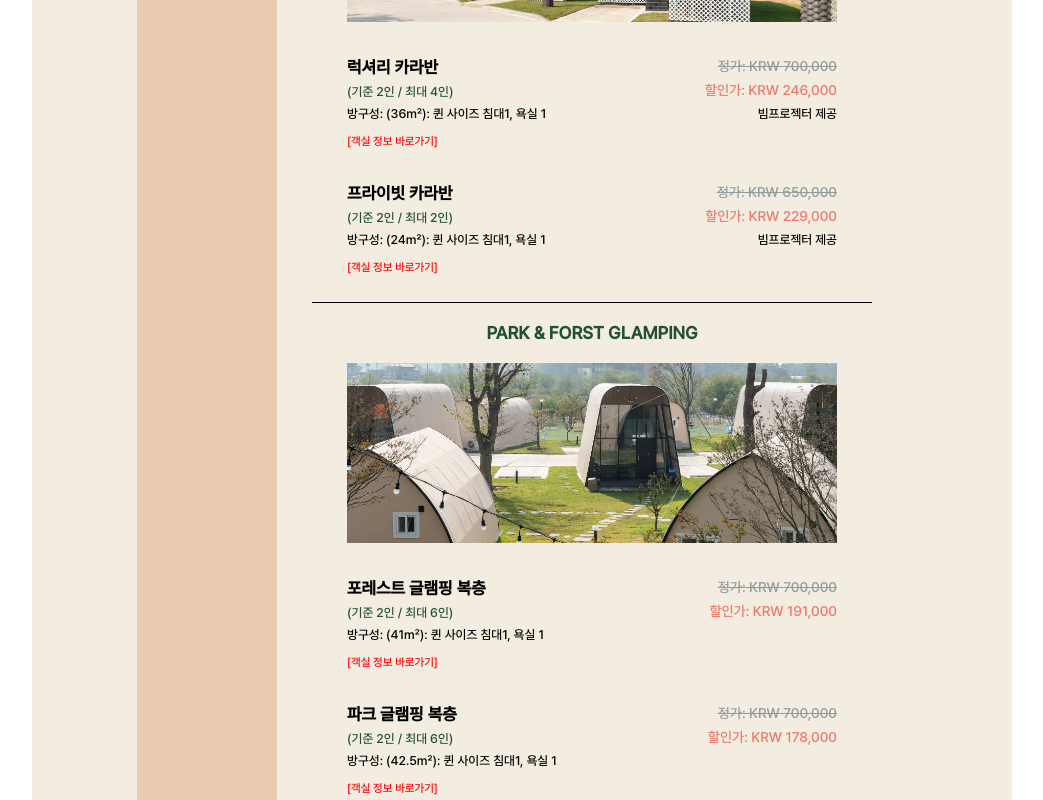
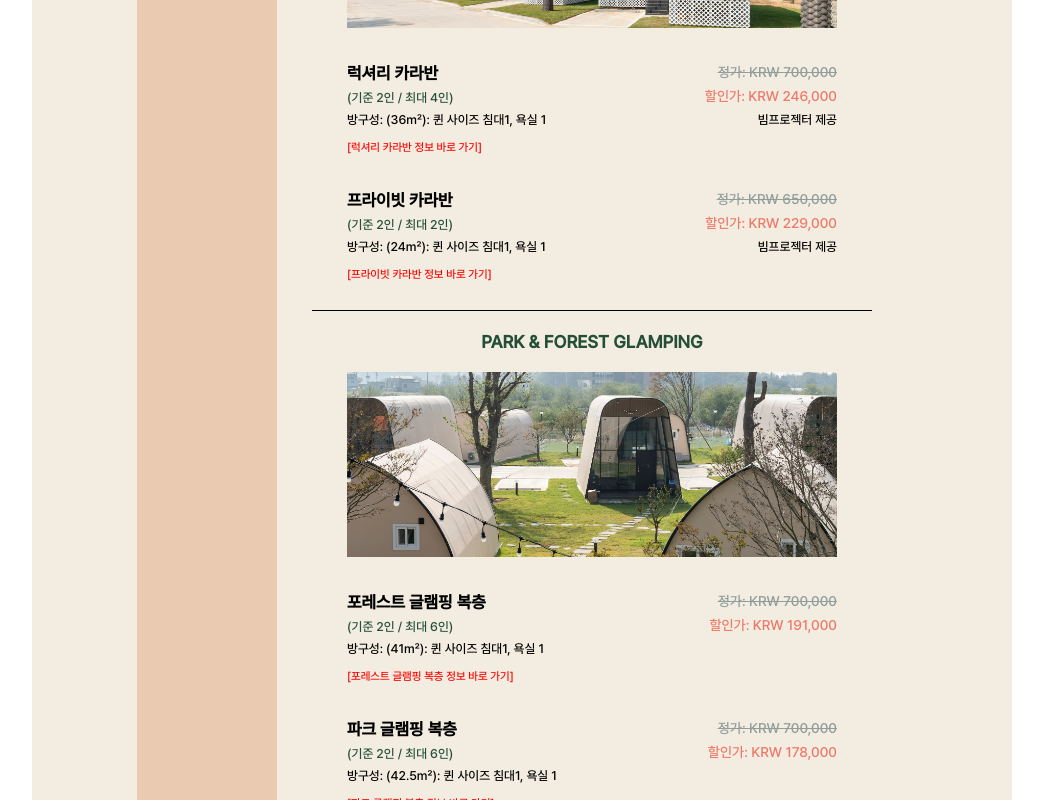
Before and after one commit to hogishim/sunjedahm, a React (Create React App) app: page / in a window 1280 px wide. Shown: the part 1060-1860 px from the top of the page, without its empty margins (118-1161 px from the left). Built offline with nearby package versions, Linux system fonts and the light colour scheme.

Commit message:
060225 피드백 반영 수정 완료

```diff
--- a/src/Body/Body.js
+++ b/src/Body/Body.js
@@ -68,17 +68,17 @@ const RightBox = styled.div`
   box-sizing: border-box;
 `;
 
-const Add = styled.div`
+// const Add = styled.div`
 
-height: 1.5rem;
-width: 40rem;
-display: flex;
-align-items: center;
-justify-content: center;
-margin-bottom: 1rem;
-color: #244E37;
+// height: 1.5rem;
+// width: 40rem;
+// display: flex;
+// align-items: center;
+// justify-content: center;
+// margin-bottom: 1rem;
+// color: #244E37;
 
-`
+// `
 
 const Body = () => {
   return (
@@ -104,7 +104,7 @@ const Body = () => {
             <RoomBox key="1" data={data[1]} />
 
             <Hr width="40rem" />
-            <Title text="PARK & FORST GLAMPING" />
+            <Title text="PARK & FOREST GLAMPING" />
             <Image src={forest}/>
             <RoomBox key="2" data={data[2]} />
             <RoomBox key="3" data={data[3]} />
@@ -122,7 +122,6 @@ const Body = () => {
             <RoomBox key="7" data={data[6]} />
             <RoomBox key="8" data={data[7]} />
             <RoomBox key="9" data={data[8]} />
-            <Add><b>※ 오션뷰 A/B 객실 구성은 동일합니다</b></Add>
           </RightBox>
         </Row>
 
@@ -133,9 +132,9 @@ const Body = () => {
           </RightBox>
         </Row>
 
-        <Row height="23rem">
-          <LeftBox height="23rem">예약 문의</LeftBox>
-          <RightBox height="23rem">
+        <Row height="21rem">
+          <LeftBox height="21rem">예약 문의</LeftBox>
+          <RightBox height="21rem">
             <ReserveInfo />
           </RightBox>
         </Row>
--- a/src/Body/TitleBox.js
+++ b/src/Body/TitleBox.js
@@ -18,7 +18,7 @@ const TitleBox = () =>{
 
     return(
         <Container >
-            <b>제휴사 고객님들을 위해 감성 럭셔리 리조트, 선재담에서 프로모션을 진행합니다!</b>
+            <b>감성 럭셔리 리조트 선재담이 제휴사 고객님을 위해 특별한 혜택을 마련했습니다. </b>
         </Container>
 
     )
--- a/src/RoomBox/ReserveInfo.js
+++ b/src/RoomBox/ReserveInfo.js
@@ -14,9 +14,12 @@ const Container = styled.div`
 const ButtonContainer = styled.div`
 
 width: 40rem;
+height: 3rem;
 display: flex;
-justify-content: center;
-margin: 1rem;
+justify-content: left;
+padding-left: 2rem;
+box-sizing: border-box;
+align-items: center;
 
 `
 
@@ -24,7 +27,7 @@ margin: 1rem;
 const TalkButton = styled.div`
 
 width: 15rem;
-height: 3rem;
+height: 2rem;
 background-color: #24e864;
 border-radius: 5rem;
 display: flex;
@@ -33,8 +36,8 @@ display: flex;
 
 const TalkImage = styled.img`
 
-width: 3rem;
-height: 3rem;
+width: 2rem;
+height: 2rem;
 
 
 `
@@ -42,7 +45,7 @@ height: 3rem;
 const TalkText = styled.div`
 
 width: 12rem;
-height: 3rem;
+height: 2rem;
 display: flex;
 align-items: center;
 justify-content: center;
@@ -65,7 +68,7 @@ const ResrveInfo = () => {
         <li>전화 010-7683-6220으로 예약 가능합니다.</li>
         <li>이메일 info@sunjedahm.com으로 예약 가능합니다. </li>
         <li>
-          네이버에서 ‘선재담’ 검색 후, ‘문의하기’ 클릭하여 네이버톡톡으로 예약
+          하단에 '네이버 톡톡 문의하기' 클릭하여 예약
           가능합니다.{" "}
         </li>
       </ul>
@@ -81,19 +84,15 @@ const ResrveInfo = () => {
       <ul>
         <li>예약 시 재직 중인 회사를 알려주시기 바랍니다.</li>
         <li>
-          객실 예약 시, 객실당 5만원의 사전 예약금을 지불하셔야 합니다. 차액은
-          체크인 시 현장에서 결제해 주시기 바랍니다.
+          객실 예약 시 객실당 5만원의 사전 예약금을 지불하셔야 하며, 차액은 체크인 시 현장에서 결제하시면 됩니다.
           <br />
-          입금 관련 상세 내용은 상담 후, 안내받으실 수 있습니다.{" "}
+          입금 관련 상세 내용은 상담 후 안내받으실 수 있습니다. {" "}
         </li>
         <li>
-          전화, 이메일, 또는 톡톡으로 예약 요청을 주시면, 검토 예약 확정 관련
-          내용을 안내드립니다.
+        전화, 이메일 또는 네이버 톡톡으로 예약 요청을 주시면 검토 후 예약 확정 관련 내용을 안내드리겠습니다.
         </li>
         <li>
-          일정 변경으로 방문이 어려우신 경우, 반드시 사전에 연락 부탁드립니다.
-          예약금은 10일 전까지 전 환불되며, 이후 숙소 정책에 따라 차등
-          환불됩니다.{" "}
+        일정 변경으로 방문이 어려운 경우에는 반드시 사전에 연락해 주시기 바랍니다. 예약금은 10일 전까지 전액 환불되며, 이후에는 숙소 정책에 따라 차등 환불됩니다.{" "}
         </li>
       </ul>
     </Container>
--- a/src/RoomBox/RoomBox.js
+++ b/src/RoomBox/RoomBox.js
@@ -25,6 +25,18 @@ const LinkBox = styled.div`
   color: red;
   font-size: 0.8rem;
 `;
+
+const LinkText1 = styled.div`
+
+cursor: default;
+
+`
+
+const LinkText2 = styled.div`
+
+cursor: default;
+
+`
 
 const LeftBox = styled.div`
   width: 20rem;
@@ -99,7 +111,7 @@ const handleClick = (link) => {
 
 const RoomBox = ({ data }) => {
   return (
-    <Container onClick={() => handleClick(data.link)}>
+    <Container>
       <InfoBox>
         <LeftBox>
           <UpperBox>
@@ -126,7 +138,10 @@ const RoomBox = ({ data }) => {
           </LowerBox>
         </RightBox>
       </InfoBox>
-      <LinkBox>[객실 정보 바로가기]</LinkBox>
+      <LinkBox>
+      <LinkText1 onClick={() => handleClick(data.link)}>[{data.title1} 정보 바로 가기]</LinkText1>
+      {data.link2 != null ? <LinkText2  onClick={() => handleClick(data.link2)}> &nbsp; &nbsp; [{data.title2} 정보 바로 가기] </LinkText2> : <></>}
+      </LinkBox>
     </Container>
   );
 };
--- a/src/source/roominformation.json
+++ b/src/source/roominformation.json
@@ -1,11 +1,123 @@
 [
-  {"title": "럭셔리 카라반", "cap": 2, "maxcap": 4, "size":"36㎡", "bed": 1, "bath": 1, "orignprice": "700,000", "price": "246,000", "special": "빔프로젝터 제공", "link": "https://sunjedahm.com/glamping/caravan_lux/"},
-  {"title": "프라이빗 카라반", "cap": 2, "maxcap": 2, "size": "24㎡", "bed": 1, "bath": 1, "orignprice": "650,000", "price": "229,000", "special": "빔프로젝터 제공", "link": "https://sunjedahm.com/glamping/caravan_prv/"},
-  {"title": "포레스트 글램핑 복층", "cap": 2, "maxcap": 6, "size": "41㎡", "bed": 1, "bath": 1, "orignprice": "700,000", "price": "191,000", "special": "", "link": "https://sunjedahm.com/glamping/%ed%8f%ac%eb%a0%88%ec%8a%a4%ed%8a%b8%ea%b8%80%eb%9e%a8%ed%95%91-%eb%b3%b5%ec%b8%b5-15/"},
-  {"title": "파크 글램핑 복층", "cap": 2, "maxcap": 6, "size": "42.5㎡", "bed": 1, "bath": 1, "orignprice": "700,000", "price": "178,000", "special": "", "link": "https://sunjedahm.com/glamping/%ed%8c%8c%ed%81%ac%ea%b8%80%eb%9e%a8%ed%95%91-%eb%b3%b5%ec%b8%b5-1-13/"},
-  {"title": "파크 글램핑 단층", "cap": 2, "maxcap": 4, "size": "28.5㎡", "bed": 1, "bath": 1, "orignprice": "500,000", "price": "160,000", "special": "", "link": "https://sunjedahm.com/glamping/%ed%8c%8c%ed%81%ac%ea%b8%80%eb%9e%a8%ed%95%91-%eb%8b%a8%ec%b8%b5-15/"},
-  {"title": "펫 글램핑 단층", "cap": 2, "maxcap": 4, "size": "28.5㎡", "bed": 1, "bath": 1, "orignprice": "650,000", "price": "229,000", "special": "반려동물 숙박 가능(용품 제공)", "link": "https://sunjedahm.com/glamping/%ed%8e%ab%ea%b8%80%eb%9e%a8%ed%95%91-1-5/"},
-  {"title": "오선뷰 글램핑 B 패밀리", "cap": 6, "maxcap": 8, "size": "60.31㎡", "bed": 1, "bath": 2, "orignprice": "1,000,000", "price": "308,000", "special": "", "link": "https://sunjedahm.com/glamping/%ec%98%a4%ec%85%98%eb%b7%b0%ea%b8%80%eb%9e%a8%ed%95%91b-%ed%8c%a8%eb%b0%80%eb%a6%ac-14/"},
-  {"title": "오선뷰 글램핑 A/B 복층", "cap": 4, "maxcap": 6, "size": "41㎡", "bed": 2, "bath": 1, "orignprice": "800,000", "price": "281,000", "special": "", "link": "https://sunjedahm.com/glamping/%ec%98%a4%ec%85%98%eb%b7%b0%ea%b8%80%eb%9e%a8%ed%95%91a-%eb%b3%b5%ec%b8%b5-15/"},
-  {"title": "오선뷰 글램핑 A/B 단층", "cap": 2, "maxcap": 4, "size": "28.5㎡", "bed": 1, "bath": 1, "orignprice": "650,000", "price": "229,000", "special": "", "link": "https://sunjedahm.com/glamping/%ec%98%a4%ec%85%98%eb%b7%b0%ea%b8%80%eb%9e%a8%ed%95%91a-%eb%8b%a8%ec%b8%b5-15/"}
+  {
+    "title": "럭셔리 카라반",
+    "title1": "럭셔리 카라반",
+    "cap": 2,
+    "maxcap": 4,
+    "size": "36㎡",
+    "bed": 1,
+    "bath": 1,
+    "orignprice": "700,000",
+    "price": "246,000",
+    "special": "빔프로젝터 제공",
+    "link": "https://sunjedahm.com/glamping/caravan_lux/"
+  },
+  {
+    "title": "프라이빗 카라반",
+    "title1": "프라이빗 카라반",
+    "cap": 2,
+    "maxcap": 2,
+    "size": "24㎡",
+    "bed": 1,
+    "bath": 1,
+    "orignprice": "650,000",
+    "price": "229,000",
+    "special": "빔프로젝터 제공",
+    "link": "https://sunjedahm.com/glamping/caravan_prv/"
+  },
+  {
+    "title": "포레스트 글램핑 복층",
+    "title1": "포레스트 글램핑 복층",
+    "cap": 2,
+    "maxcap": 6,
+    "size": "41㎡",
+    "bed": 1,
+    "bath": 1,
+    "orignprice": "700,000",
+    "price": "191,000",
+    "special": "",
+    "link": "https://sunjedahm.com/glamping/%ed%8f%ac%eb%a0%88%ec%8a%a4%ed%8a%b8%ea%b8%80%eb%9e%a8%ed%95%91-%eb%b3%b5%ec%b8%b5-15/"
+  },
+  {
+    "title": "파크 글램핑 복층",
+    "title1": "파크 글램핑 복층",
+    "cap": 2,
+    "maxcap": 6,
+    "size": "42.5㎡",
+    "bed": 1,
+    "bath": 1,
+    "orignprice": "700,000",
+    "price": "178,000",
+    "special": "",
+    "link": "https://sunjedahm.com/glamping/%ed%8c%8c%ed%81%ac%ea%b8%80%eb%9e%a8%ed%95%91-%eb%b3%b5%ec%b8%b5-1-13/"
+  },
+  {
+    "title": "파크 글램핑 단층",
+    "title1": "파크 글램핑 단층",
+    "cap": 2,
+    "maxcap": 4,
+    "size": "28.5㎡",
+    "bed": 1,
+    "bath": 1,
+    "orignprice": "500,000",
+    "price": "160,000",
+    "special": "",
+    "link": "https://sunjedahm.com/glamping/%ed%8c%8c%ed%81%ac%ea%b8%80%eb%9e%a8%ed%95%91-%eb%8b%a8%ec%b8%b5-15/"
+  },
+  {
+    "title": "펫 글램핑 단층",
+    "title1": "펫 글램핑 단층",
+    "cap": 2,
+    "maxcap": 4,
+    "size": "28.5㎡",
+    "bed": 1,
+    "bath": 1,
+    "orignprice": "650,000",
+    "price": "229,000",
+    "special": "반려동물 숙박 가능(용품 제공)",
+    "link": "https://sunjedahm.com/glamping/%ed%8e%ab%ea%b8%80%eb%9e%a8%ed%95%91-1-5/"
+  },
+  {
+    "title": "오선뷰 글램핑 B 패밀리",
+    "title1": "오선뷰 글램핑 B 패밀리",
+    "cap": 6,
+    "maxcap": 8,
+    "size": "60.31㎡",
+    "bed": 1,
+    "bath": 2,
+    "orignprice": "1,000,000",
+    "price": "308,000",
+    "special": "",
+    "link": "https://sunjedahm.com/glamping/%ec%98%a4%ec%85%98%eb%b7%b0%ea%b8%80%eb%9e%a8%ed%95%91b-%ed%8c%a8%eb%b0%80%eb%a6%ac-14/"
+  },
+  {
+    "title": "오선뷰 글램핑 A/B 복층",
+    "title1": "오선뷰 글램핑 A 복층",
+    "title2": "오선뷰 글램핑 B 복층",
+    "cap": 4,
+    "maxcap": 6,
+    "size": "41㎡",
+    "bed": 2,
+    "bath": 1,
+    "orignprice": "800,000",
+    "price": "281,000",
+    "special": "",
+    "link": "https://sunjedahm.com/glamping/%ec%98%a4%ec%85%98%eb%b7%b0%ea%b8%80%eb%9e%a8%ed%95%91a-%eb%b3%b5%ec%b8%b5-15/",
+    "link2": "https://sunjedahm.com/glamping/%ec%98%a4%ec%85%98%eb%b7%b0%ea%b8%80%eb%9e%a8%ed%95%91b-%eb%b3%b5%ec%b8%b5-15/"
+  },
+  {
+    "title": "오선뷰 글램핑 A/B 단층",
+    "title1": "오선뷰 글램핑 A 단층",
+    "title2": "오선뷰 글램핑 B 단층",
+    "cap": 2,
+    "maxcap": 4,
+    "size": "28.5㎡",
+    "bed": 1,
+    "bath": 1,
+    "orignprice": "650,000",
+    "price": "229,000",
+    "special": "",
+    "link": "https://sunjedahm.com/glamping/%ec%98%a4%ec%85%98%eb%b7%b0%ea%b8%80%eb%9e%a8%ed%95%91a-%eb%8b%a8%ec%b8%b5-15/",
+    "link2": "https://sunjedahm.com/glamping/%ec%98%a4%ec%85%98%eb%b7%b0%ea%b8%80%eb%9e%a8%ed%95%91b-%eb%8b%a8%ec%b8%b5-13/"
+  }
 ]
```
